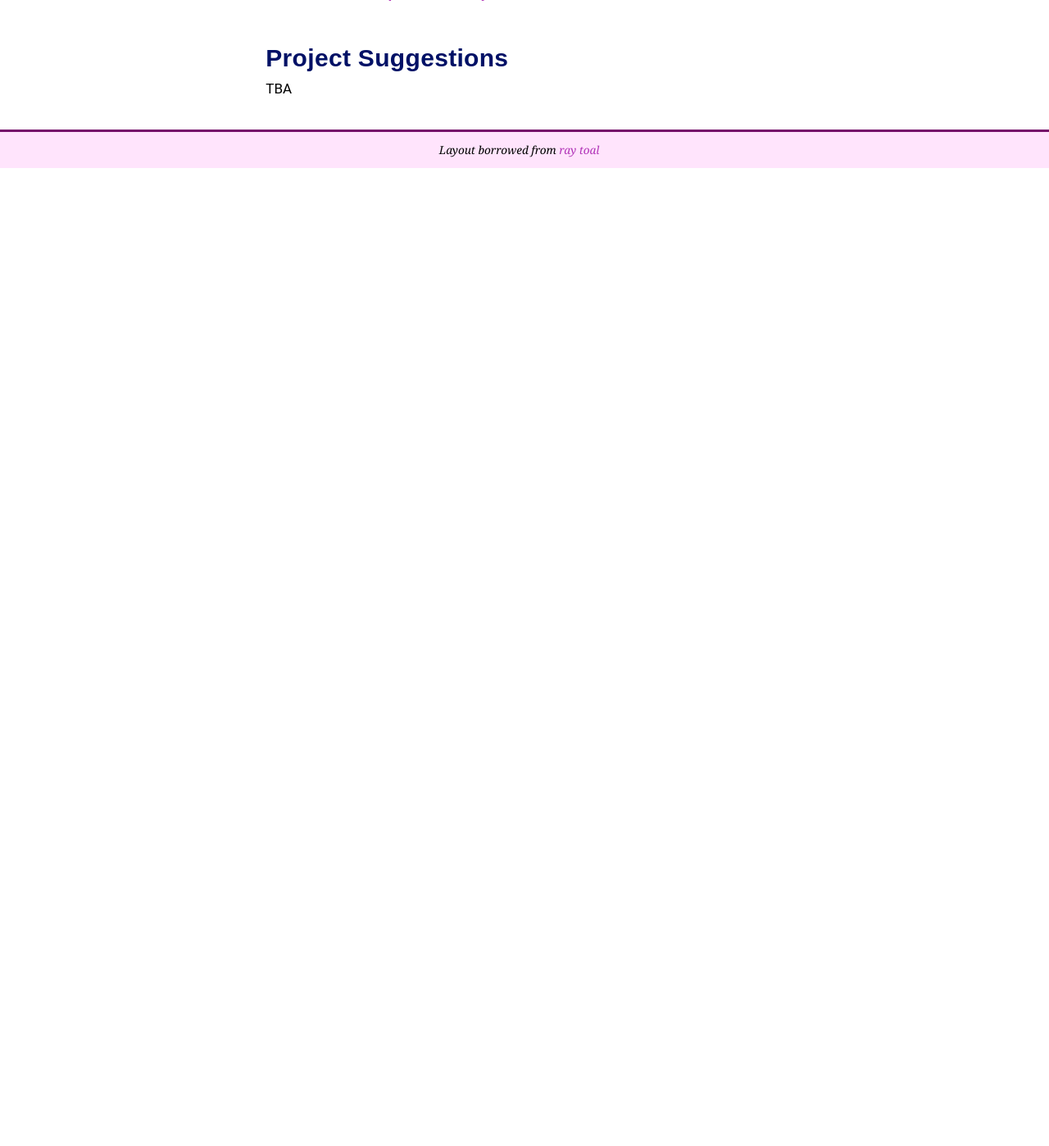
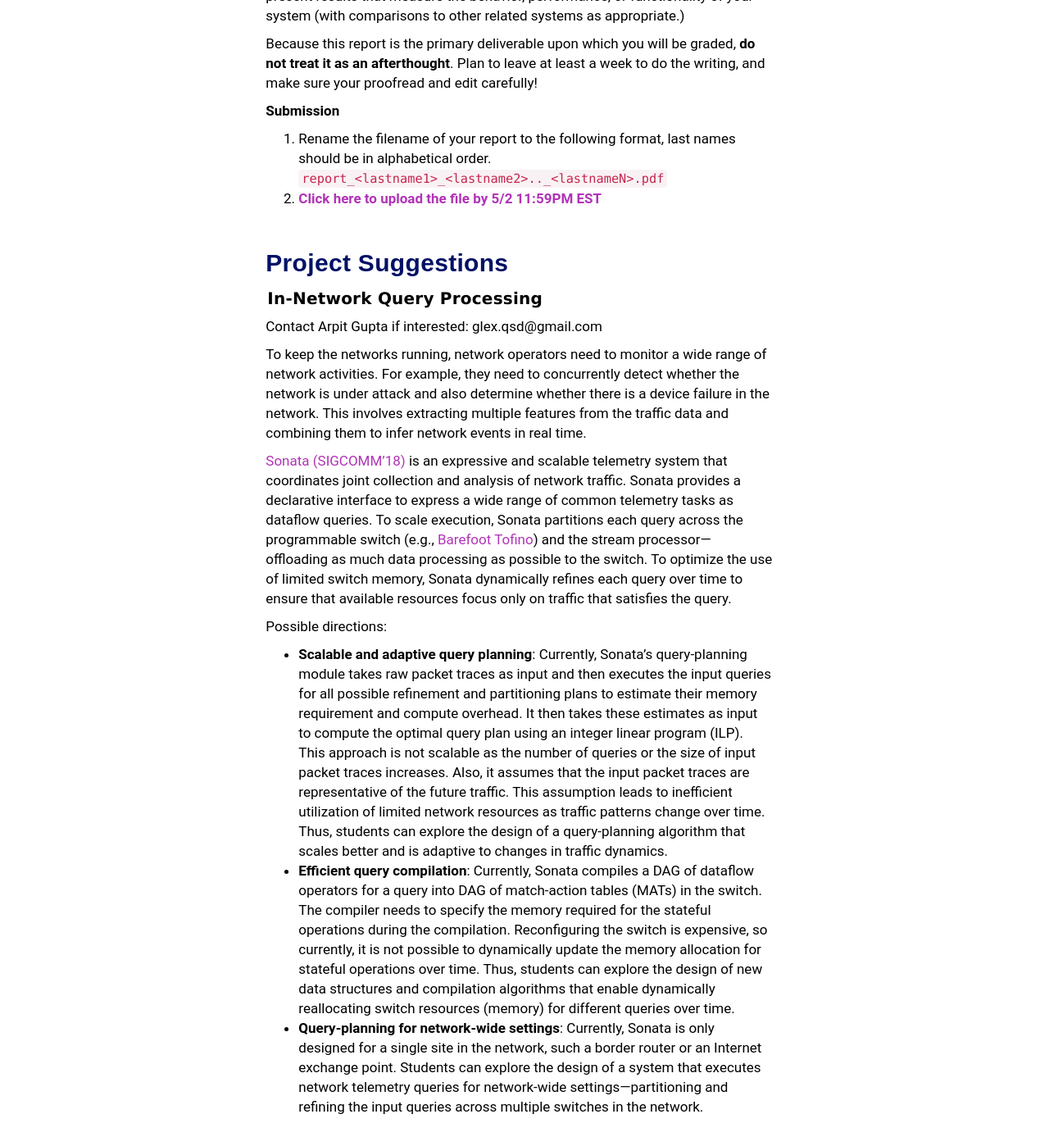
Before and after one commit to wzao1515/w6113.github.io, a Jekyll site: the page built from projects.md, in a window 1280 px wide and 1400 px high, scrolled down 1973 px. Shown: the whole window at 82% size. Built offline with Jekyll 4.4.1, drawn with Linux system fonts in a browser that asks for light colours; before the commit the page ends 2178 px from its top, so only the background shows below that; some of the changed text lies outside the part shown.

Commit message:
lazy commit msg

```diff
--- a/projects.md
+++ b/projects.md
@@ -9,15 +9,20 @@ title: W6113 Research Project
 
 Percentages are of your total class grade.
 
-* Prospectus       TBA    (10%)
-* Mock PC  TBA (10%)
-* Presentation   TBA    (10%)
-* Report          TBA     (40%)
+* Prospectus      2/14    (10%)
+* Paper Draft     3/14    (5%)
+* Mock PC         4/2, 4/4  (5%)
+* Presentation    4/30    (10%)
+* Report          5/2     (40%)
+
+
 
 #### Overview
 
+The major portion of your grade is based on the research project. Students will organize into teams of 1-3 students and work on a research project.  It should take about 3-4 weeks to complete.  Some possible ideas are [described below](#suggestions).
 
-The major portion of your grade is based on the research project. Students will organize into teams of 1-3 students and work on a research project.  It should take about 3-4 weeks to complete.  Some possible ideas are [described below](#suggestions).
+Teams should consist of 1-3 people. In addition, if you have a project in mind, please indicate briefly (1--2 sentences) what you are thinking. We have included a list of possible projects at the end of this document although you are not required to choose from these.
+
 
 Good class projects can vary dramatically in complexity, scope, and topic. The only requirement is that they be related to something we have studied in this class and that they contain some element of research -- e.g., that you do more than simply engineer a piece of software that someone else has described or architected. To help you determine if your idea is of reasonable scope, we will arrange to meet with each group several times throughout the semester.
 
@@ -37,42 +42,41 @@ Teams can meet with the instructor after their presentations for further discuss
 -->
 
 
-<!-- Teams should consist of 1-3 people. In addition, if you have a project in mind, please indicate briefly (1--2 sentences) what you are thinking. We have included a list of possible projects at the end of this document although you are not required to choose from these. -->
 
 <!-- [Click here to submit before class on 2/1](https://goo.gl/forms/j8aXKKtjxH0rzVgx2) -->
 
 
 #### Prospectus
 
-Your reserach prospectus will contain an overview of the research problem, _your hypothesis_, first pass at related work, a description of how you plan to complete the project, and metrics to decide _if it worked_.
+Your research prospectus will contain an overview of the research problem, _your hypothesis_, first pass at related work, a description of how you plan to complete the project, and metrics to decide _if it worked_.
 
 Your prospectus should follow the example:
 
 * [Click here for an example prospectus](./files/prospectus/prospectus.pdf)
 * [Click here for the tex files](https://github.com/w6113/w6113.github.io/tree/master/files/prospectus)
 
-Submission:
+**Submission**
 
 1. Rename the filename of your prospectus to the following format, last names should be in **alphabetical order**. `prospectus_<UNI>_.._<UNIn>.pdf`
-2. [**Click here to upload the file**](https://www.dropbox.com/request/Opyk8ALWnSyYEin0ZHKs)
+2. [**Click here to upload the file by 2/14 11:59PM EST**](https://www.dropbox.com/request/Opyk8ALWnSyYEin0ZHKs)
 
 
 <a name="midpoint"></a>
 #### Mock PC Meeting
 
-The midpoint review will be an in-class exercise where teams will present and receive feedback/suggestions in a "speed-dating" style session.  Details will be released closer to the session.
+We will spend two class sessions running a mock program committee (PC) meeting.  The timeline for this will be as follows:
 
-Meet with your counterpart for 20 minutes - 10 minutes per team.  One team will describe the goal of their project and the current status and challenges, and the other team will listen and provide comments.
+* **3/14 11:59PM EST** Submit a draft of your paper to CMT **[using the ACM proceedings LaTeX template](https://www.acm.org/publications/proceedings-template)**.   The draft should be a fleshed out version of your prospectus, with substantially more technical details and a sketch of your experiments.
+* **3/15** You will be assigned 3-4 papers to review, and serve as the "lead" for one.  The review format will be the same as the reviews throughout the semester.
+* **3/29 11:59PM EST** You will submit your reviews to CMT.   Read the other reviews for your assigned papers over the weekend.
+* **4/2 - 4/4** We will discuss each paper based on the reviews (authors will step out of the room).  Each reviewer will argue their view on the paper, and try to reach a consensus.  The lead is responsible for running the discussion.   The lead will also summarize the discussion/outcome into a meta review.
 
-For the listening team, ask and provide answers to the following questions:
+**Submission**
 
-1. What opportunities/changes that make this work useful and timely?
-2. Why existing approaches fail to make use of these opportunities?
-3. What is the hypothesis?
-4. What are the concrete steps to validate the hypothesis?
-5. What suggestions did you, as the listener, provide?
+* [CMT website](https://cmt3.research.microsoft.com/w6113).  MAKE SURE YOU USE THE CORRECT TEMPLATE.
 
-#### Poster Session
+#### Poster Session (TBA)
+
 Your team will prepare and present a project poster at the end-of-course poster session.   This gives you an opportunity to present a short demo of your work and show what you have accomplished in the class!
 
 **Submission**
@@ -81,20 +85,39 @@ Your team will prepare and present a project poster at the end-of-course poster
 
 #### Report
 
-You will prepare a conference-style report on your project with **maximum length** of 15 pages (10 pt font or larger, one or two columns, 1 inch margins, single or double spaced -- more is not better.) Your report should expand upon your prospectus and introduce and motivate the problem your project addresses, describe related work in the area, discuss the elements of your solution, and present results that measure the behavior, performance, or functionality of your system (with comparisons to other related systems as appropriate.)
+You will prepare a conference-style report on your project with **maximum length** of 12 pages (10 pt font or larger, one or two columns, 1 inch margins, single or double spaced -- more is not better.) Your report should expand upon your prospectus and introduce and motivate the problem your project addresses, describe related work in the area, discuss the elements of your solution, and present results that measure the behavior, performance, or functionality of your system (with comparisons to other related systems as appropriate.)
 
 Because this report is the primary deliverable upon which you will be graded, **do not treat it as an afterthought**. Plan to leave at least a week to do the writing, and make sure your proofread and edit carefully!
 
 **Submission**
 
 1. Rename the filename of your report to the following format, last names should be in alphabetical order. `report_<lastname1>_<lastname2>.._<lastnameN>.pdf`
-2. [**Click here to upload the file by 4/30 11:59PM EST**](https://www.dropbox.com/request/9zdikb92vHFFPYtaFF0e)
+2. [**Click here to upload the file by 5/2 11:59PM EST**](https://www.dropbox.com/request/9zdikb92vHFFPYtaFF0e)
 
 
 <a name="suggestions"></a>
 ## Project Suggestions
 
-TBA
+
+
+#### In-Network Query Processing
+
+Contact Arpit Gupta if interested: glex.qsd@gmail.com
+
+To keep the networks running, network operators need to monitor a wide range of network activities. For example, they need to concurrently detect whether the network is under attack and also determine whether there is a device failure in the network. This involves extracting multiple features from the traffic data and combining them to infer network events in real time.
+
+[Sonata (SIGCOMM’18)](https://sonata.cs.princeton.edu/) is an expressive and scalable telemetry system that coordinates joint collection and analysis of network traffic. Sonata provides a declarative interface to express a wide range of common telemetry tasks as dataflow queries. To scale execution, Sonata partitions each query across the programmable switch (e.g., [Barefoot Tofino](https://barefootnetworks.com/products/brief-tofino/)) and the stream processor---offloading as much data processing as possible to the switch. To optimize the use of limited switch memory, Sonata dynamically refines each query over time to ensure that available resources focus only on traffic that satisfies the query.
+
+Possible directions:
+* **Scalable and adaptive query planning**: Currently, Sonata’s query-planning module takes raw packet traces as input and then executes the input queries for all possible refinement and partitioning plans to estimate their memory requirement and compute overhead. It then takes these estimates as input to compute the optimal query plan using an integer linear program (ILP). This approach is not scalable as the number of queries or the size of input packet traces increases. Also, it assumes that the input packet traces are representative of the future traffic. This assumption leads to inefficient utilization of limited network resources as traffic patterns change over time. Thus, students can explore the design of a query-planning algorithm that scales better and is adaptive to changes in traffic dynamics.
+* **Efficient query compilation**: Currently, Sonata compiles a DAG of dataflow operators for a query into DAG of match-action tables (MATs) in the switch. The compiler needs to specify the memory required for the stateful operations during the compilation. Reconfiguring the switch is expensive, so currently, it is not possible to dynamically update the memory allocation for stateful operations over time. Thus, students can explore the design of new data structures and compilation algorithms that enable dynamically reallocating switch resources (memory) for different queries over time.
+* **Query-planning for network-wide settings**: Currently, Sonata is only designed for a single site in the network, such a border router or an Internet exchange point. Students can explore the design of a system that executes network telemetry queries for network-wide settings---partitioning and refining the input queries across multiple switches in the network.
+
+
+
+
+
+
 
 
 <!--
```
